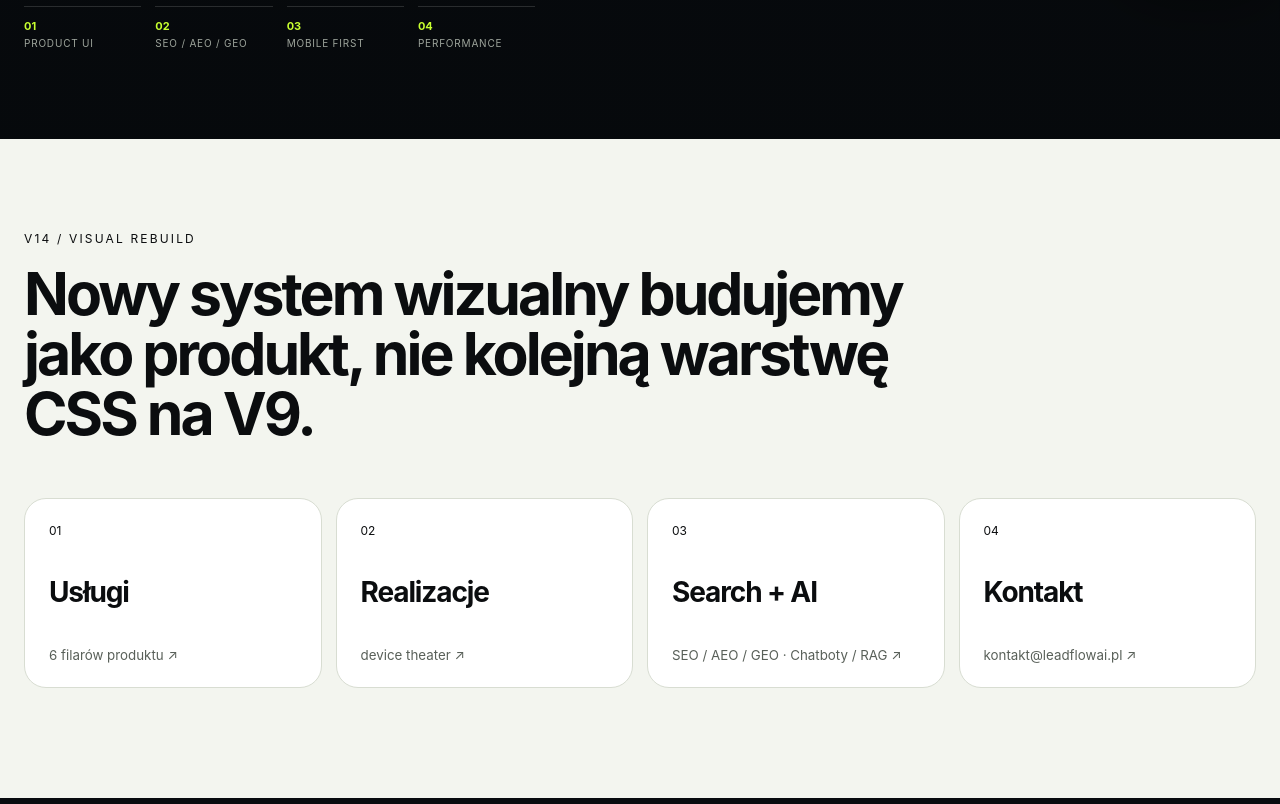
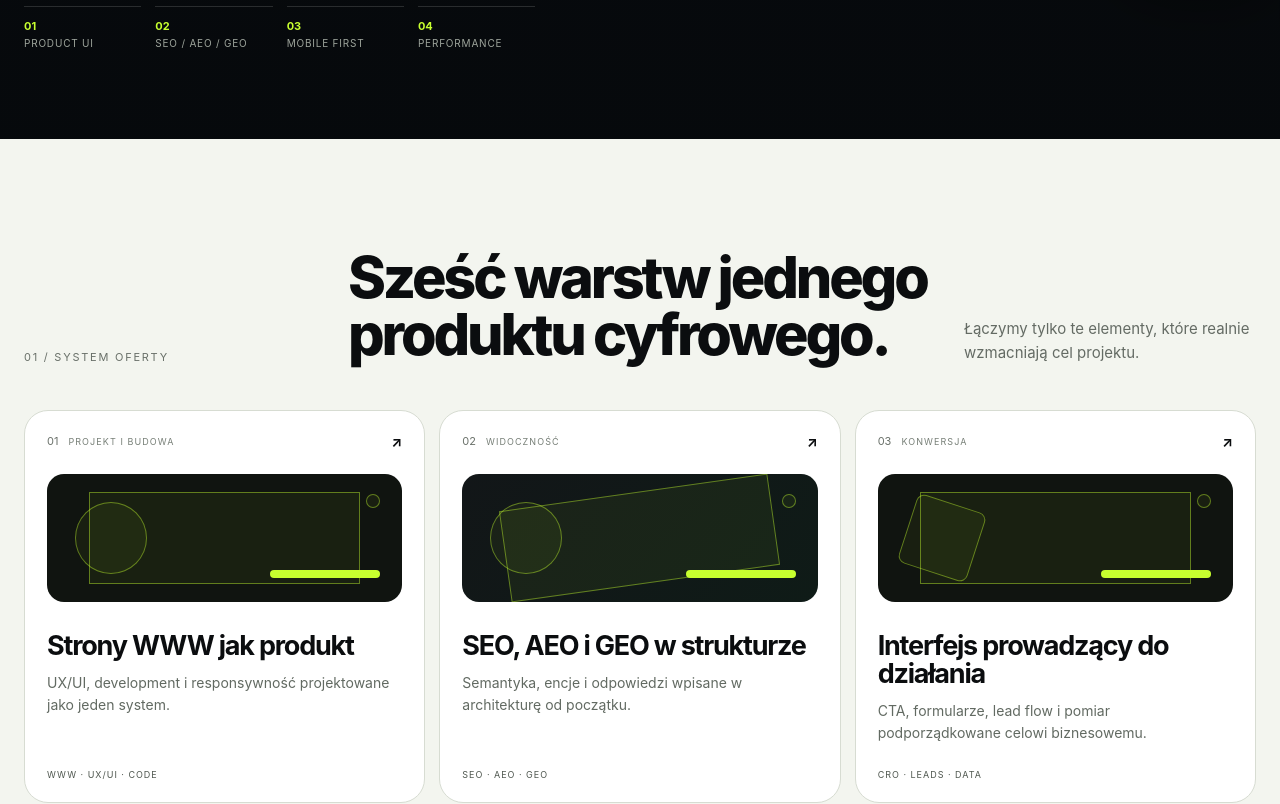
Before and after one commit to rcchemicalsszczecin-gif/leadflowaiweb-, a Next.js app: page / in a window 1280 px wide. Shown: the part 800-1604 px from the top of the page. Built offline with nearby package versions, Linux system fonts and the light colour scheme.

Commit message:
V14.2: mount product service system

```diff
--- a/app/page.tsx
+++ b/app/page.tsx
@@ -1,10 +1,12 @@
 import { V14Hero } from "@/components/v14-hero";
+import { V14Services } from "@/components/v14-services";
 import { site } from "@/lib/site";
 
 export default function HomePage() {
   return (
     <main className="v14-page">
       <V14Hero />
+      <V14Services />
       <section className="v14-foundation" aria-labelledby="v14-foundation-title">
         <div className="v14-shell">
           <p>V14 / VISUAL REBUILD</p>
```
